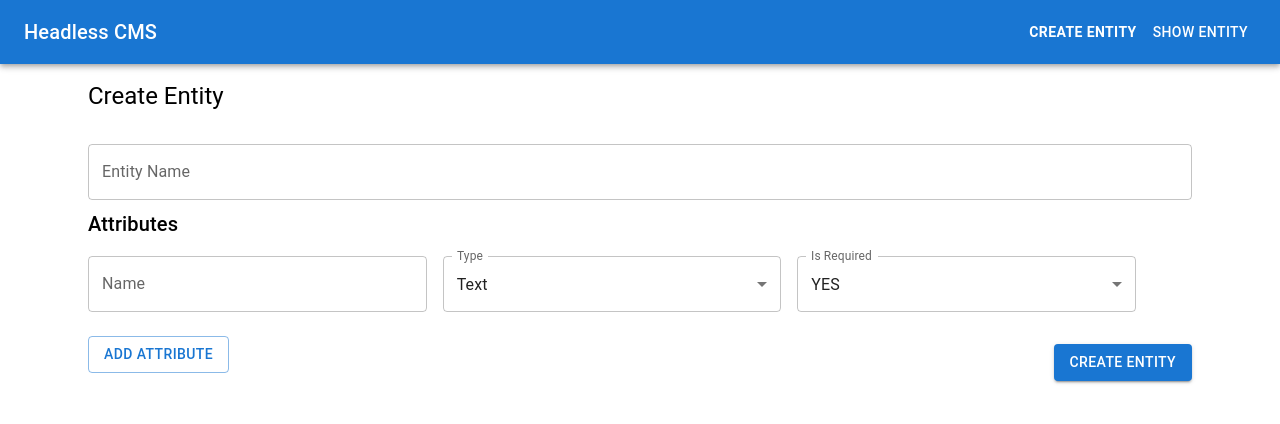
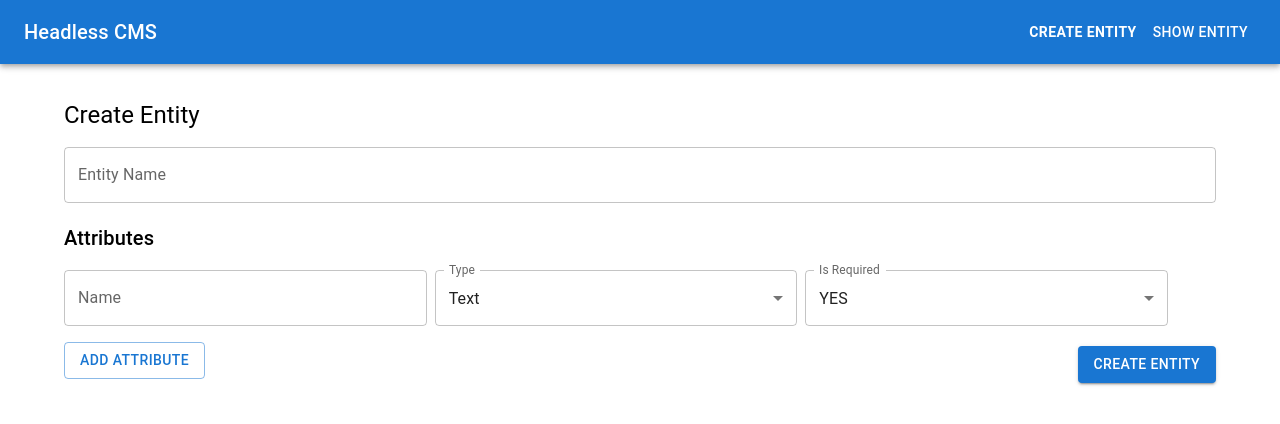
Before and after one commit to hargun0360/Vahan_Client, a React (Create React App) app: page / in a window 1280 px wide. Shown: the top 424 px of the page. Built offline with nearby package versions, Linux system fonts and the light colour scheme.

Commit message:
Fix UI of the Table

```diff
--- a/src/App.js
+++ b/src/App.js
@@ -7,6 +7,7 @@ import ShowEntity from "./Component/EntriesTable";
 
 function App() {
   return (
+
       <Router>
         <Navbar />
         <Container>
@@ -16,6 +17,7 @@ function App() {
           </Routes>
         </Container>
       </Router>
+
   );
 }
 
--- a/src/Component/AddAttribute.js
+++ b/src/Component/AddAttribute.js
@@ -29,7 +29,7 @@ const AddAttribute = ({ entityName }) => {
 
   return (
     <>
-      <Button variant="contained" color="primary" onClick={handleOpen}>
+      <Button variant="contained" color="warning" onClick={handleOpen}>
         Add Attribute
       </Button>
       <Dialog open={open} onClose={handleClose}>
--- a/src/Component/AddEntry.js
+++ b/src/Component/AddEntry.js
@@ -24,7 +24,7 @@ const AddEntry = ({ entityName, attributes, onClose, onAdd }) => {
 
   return (
     <form onSubmit={handleSubmit}>
-      {attributes.map((attr, index) => (
+      {attributes?.map((attr, index) => (
         <Box key={index} sx={{ marginBottom: 2 }}>
           <TextField
             label={attr.name}
--- a/src/Component/CreateEntity.js
+++ b/src/Component/CreateEntity.js
@@ -13,19 +13,15 @@ import {
   InputLabel,
   IconButton,
 } from "@mui/material";
-import { useTheme } from "@mui/material/styles";
 import { Close } from "@mui/icons-material";
 import { BASE_URL } from "../constant";
+import { createTheme } from "@mui/material";
 
-const FormContainer = styled(Container)(({ theme }) => ({
-  display: "flex",
-  flexDirection: "column",
-  gap: theme.spacing(2),
-  padding: theme.spacing(2),
-}));
+const theme = createTheme({
+  spacing: 4,
+});
 
 const CreateEntity = () => {
-  const theme = useTheme();
   const [entityName, setEntityName] = useState("");
   const [attributes, setAttributes] = useState([
     { name: "", type: "text", isRequired: "YES" },
@@ -63,7 +59,8 @@ const CreateEntity = () => {
   };
 
   return (
-    <FormContainer>
+    <>
+      <div style={{ marginTop: "3%" }}>
         <Typography variant="h5">Create Entity</Typography>
         <form onSubmit={handleSubmit}>
           <TextField
@@ -73,7 +70,9 @@ const CreateEntity = () => {
             fullWidth
             margin="normal"
           />
-        <Typography variant="h6">Attributes</Typography>
+          <Typography variant="h6" sx={{ marginTop: "1%" }}>
+            Attributes
+          </Typography>
           {attributes.map((attr, index) => (
             <Box
               key={index}
@@ -160,7 +159,8 @@ const CreateEntity = () => {
             </Button>
           </div>
         </form>
-    </FormContainer>
+      </div>
+    </>
   );
 };
 
--- a/src/Component/DeleteAttribute.js
+++ b/src/Component/DeleteAttribute.js
@@ -25,7 +25,7 @@ const DeleteAttribute = ({ entityName }) => {
 
   return (
     <>
-      <Button variant="contained" color="secondary" onClick={handleOpen}>
+      <Button variant="contained" color="error" onClick={handleOpen}>
         Delete Attribute
       </Button>
       <Dialog open={open} onClose={handleClose}>
--- a/src/Component/EntriesTable.js
+++ b/src/Component/EntriesTable.js
@@ -1,26 +1,31 @@
-import React, { useState, useEffect } from 'react';
-import axios from 'axios';
+import React, { useState, useEffect } from "react";
+import axios from "axios";
 import {
-  Table, TableBody, TableCell, TableContainer, TableHead, TableRow, Paper,
-  IconButton, Dialog, DialogActions, DialogContent, DialogTitle, TextField, Button, Box
-} from '@mui/material';
-import { Delete, Edit, Add } from '@mui/icons-material';
-import { styled } from '@mui/system';
-import { BASE_URL } from '../constant';
-import AddEntry from './AddEntry';
-import AddAttribute from './AddAttribute';
-import DeleteAttribute from './DeleteAttribute';
-import UpdateAttribute from './UpdateAttribute';
-
-const EditForm = styled('div')(({ theme }) => ({
-  display: 'flex',
-  flexDirection: 'column',
-  gap: theme.spacing(2),
-  padding: theme.spacing(2),
-}));
+  Table,
+  TableBody,
+  TableCell,
+  TableContainer,
+  TableHead,
+  TableRow,
+  Paper,
+  IconButton,
+  Dialog,
+  DialogActions,
+  DialogContent,
+  DialogTitle,
+  TextField,
+  Button,
+  Box,
+} from "@mui/material";
+import { Delete, Edit } from "@mui/icons-material";
+import { BASE_URL } from "../constant";
+import AddEntry from "./AddEntry";
+import AddAttribute from "./AddAttribute";
+import DeleteAttribute from "./DeleteAttribute";
+import UpdateAttribute from "./UpdateAttribute";
 
 const ShowEntity = () => {
-  const [entityName, setEntityName] = useState('');
+  const [entityName, setEntityName] = useState("");
   const [entries, setEntries] = useState([]);
   const [attributes, setAttributes] = useState([]);
   const [editDialogOpen, setEditDialogOpen] = useState(false);
@@ -29,35 +34,26 @@ const ShowEntity = () => {
 
   useEffect(() => {
     if (entityName) {
-      fetchEntries();
-      fetchAttributes();
+      fetchEntriesAndAttributes();
     }
   }, [entityName]);
 
-  const fetchEntries = async () => {
+  const fetchEntriesAndAttributes = async () => {
     try {
       const response = await axios.get(`${BASE_URL}${entityName}`);
-      setEntries(response.data);
-    } catch (error) {
-      console.error('Error fetching entries:', error);
-    }
-  };
-
-  const fetchAttributes = async () => {
-    try {
-      const response = await axios.get(`${BASE_URL}entities/${entityName}`);
+      setEntries(response.data.entries);
       setAttributes(response.data.attributes);
     } catch (error) {
-      console.error('Error fetching attributes:', error);
+      console.error("Error fetching entries and attributes:", error);
     }
   };
 
   const handleDelete = async (id) => {
     try {
       await axios.delete(`${BASE_URL}${entityName}/${id}`);
-      fetchEntries();
+      fetchEntriesAndAttributes();
     } catch (error) {
-      console.error('Error deleting entry:', error);
+      console.error("Error deleting entry:", error);
     }
   };
 
@@ -74,10 +70,10 @@ const ShowEntity = () => {
   const handleEditSave = async () => {
     try {
       await axios.put(`${BASE_URL}${entityName}/${currentEntry.id}`, currentEntry);
-      fetchEntries();
+      fetchEntriesAndAttributes();
       handleEditClose();
     } catch (error) {
-      console.error('Error updating entry:', error);
+      console.error("Error updating entry:", error);
     }
   };
 
@@ -152,8 +148,10 @@ const ShowEntity = () => {
       <Dialog open={editDialogOpen} onClose={handleEditClose}>
         <DialogTitle>Edit Entry</DialogTitle>
         <DialogContent>
-          {currentEntry && Object.keys(currentEntry).map((key) => (
-            key !== 'id' && (
+          {currentEntry &&
+            Object.keys(currentEntry).map(
+              (key) =>
+                key !== "id" && (
                   <TextField
                     key={key}
                     label={key}
@@ -163,7 +161,7 @@ const ShowEntity = () => {
                     margin="dense"
                   />
                 )
-          ))}
+            )}
         </DialogContent>
         <DialogActions>
           <Button onClick={handleEditClose}>Cancel</Button>
@@ -178,7 +176,7 @@ const ShowEntity = () => {
             entityName={entityName}
             attributes={attributes}
             onClose={handleAddEntryClose}
-            onAdd={fetchEntries}
+            onAdd={fetchEntriesAndAttributes}
           />
         </DialogContent>
         <DialogActions>
--- a/src/Component/UpdateAttribute.js
+++ b/src/Component/UpdateAttribute.js
@@ -32,7 +32,7 @@ const UpdateAttribute = ({ entityName }) => {
 
   return (
     <>
-      <Button variant="contained" color="default" onClick={handleOpen}>
+      <Button variant="contained" color="success" onClick={handleOpen}>
         Update Attribute
       </Button>
       <Dialog open={open} onClose={handleClose}>
```
Lines whose indentation alone changed are shown as unchanged.
